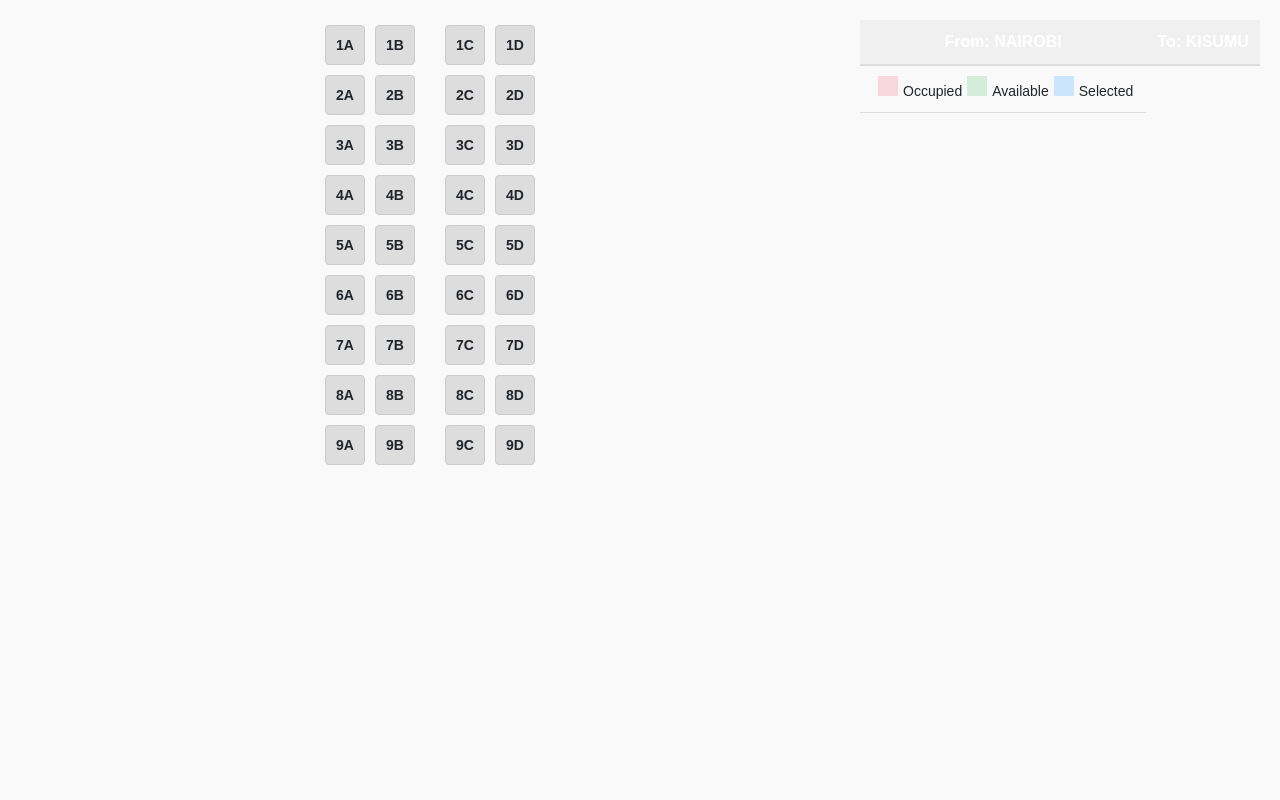
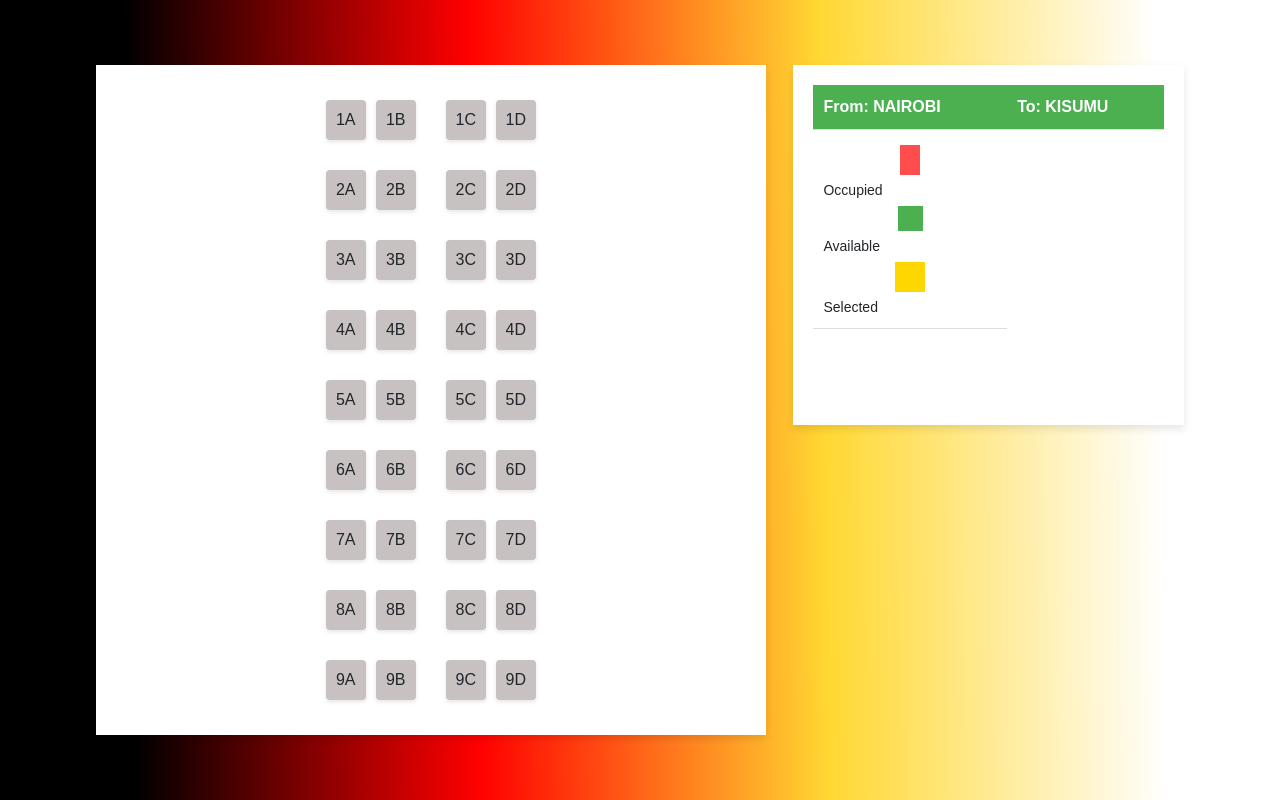
Before and after one commit to robemike/Bus-booking-client, a React (Create React App) app: page /seats in a window 1280 px wide. Built offline with nearby package versions, Linux system fonts and the light colour scheme.

Commit message:
seats updated

```diff
--- a/src/components/customer/seats.css
+++ b/src/components/customer/seats.css
@@ -1,89 +1,104 @@
 
+.container-seats {
+  display: flex;
+  justify-content: center;
+  align-items: center;
+  min-height: 100vh;
+  padding: 20px;
+  background: linear-gradient(89.2deg, rgb(0, 0, 0) 10.4%, rgb(255, 0, 0) 37.1%, rgb(255, 216, 51) 64.3%, rgb(255, 255, 255) 90.5%);
+}
 
 .seats-customer {
-  display: grid;
-  grid-template-columns: repeat(12, 1fr);
-  gap: 20px;
-  padding: 20px;
-  background-color: #f9f9f9;
-  height: 100vh;
+  display: flex;
+  justify-content: space-around;
+  align-items: flex-start;
+  width: 90%;
+  max-width: 1200px;
 }
 
 .seating-customer {
-  grid-column: span 8;
   display: flex;
   flex-direction: column;
+  justify-content: center;
   align-items: center;
-  overflow-y: auto;
+  width: 60%;
+  padding: 20px;
+  background-color: white;
+  box-shadow: 0px 4px 8px rgba(0, 0, 0, 0.1);
+}
+
+.seating-destination {
+  display: flex;
+  justify-content: center;
+  align-items: center;
+  width: 35%;
+  padding: 20px;
+  background-color: white;
+  box-shadow: 0px 4px 8px rgba(0, 0, 0, 0.1);
+}
+
+.container-tickets {
+  width: 100%;
+  height: 40vh;
+}
+
+.destination-table {
+  width: 100%;
+  text-align: center;
+  border-spacing: 0;
+}
+
+.destination-table th,
+.destination-table td {
+  padding: 10px;
+}
+
+.rectangle {
+  display: block;
+  margin: 5px auto;
+}
+
+.occupied {
+  background-color: #ff4c4c;
+  width: 20px;
+  height: 30px;
+}
+
+.available {
+  background-color: #4caf50;
+  width: 25px;
+  height: 25px;
+}
+
+.selected {
+  background-color: #ffd700;
+  width: 30px;
+  height: 30px;
 }
 
 .seat-row {
   display: flex;
   justify-content: center;
-  margin: 5px 0;
+  margin: 10px 0;
 }
 
 .seat {
   width: 40px;
   height: 40px;
-  background-color: #ddd;
-  border: 1px solid #ccc;
+  margin: 5px;
+  background-color: #c7c1c1;
+  text-align: center;
+  line-height: 40px;
   border-radius: 4px;
-  display: flex;
-  justify-content: center;
-  align-items: center;
-  margin: 0 5px;
-  font-size: 14px;
-  font-weight: bold;
+  box-shadow: 0px 2px 4px rgba(0, 0, 0, 0.1);
+  transition: background-color 0.3s, transform 0.3s;
+}
+
+.seat:hover {
+  background-color: #a1a1a1;
+  transform: scale(1.1);
 }
 
 .vertical-space {
   width: 20px;
 }
-
-.seating-destination {
-  grid-column: span 4;
-  display: flex;
-  flex-direction: column;
-  align-items: center;
-}
-
-.destination-table {
-  width: 100%;
-  border-collapse: collapse;
-  font-size: 14px;
-}
-
-.destination-table th,
-.destination-table td {
-  padding: 10px;
-  text-align: center;
-}
-
-.destination-table th {
-  background-color: #f0f0f0;
-  border-bottom: 2px solid #ddd;
-}
-
-.destination-table td {
-  border-bottom: 1px solid #ddd;
-}
-
-.rectangle {
-  width: 20px;
-  height: 20px;
-  display: inline-block;
-  margin: 0 5px;
-}
-
-.rectangle:nth-of-type(1) {
-  background-color: #f8d7da;
-}
-
-.rectangle:nth-of-type(2) {
-  background-color: #d4edda;
-}
-
-.rectangle:nth-of-type(3) {
-  background-color: #cce5ff;
-}
--- a/src/components/customer/seats.js
+++ b/src/components/customer/seats.js
@@ -39,6 +39,8 @@ function Seats() {
 
   const createDestinationTable = () => {
     return (
+    <div className="container-tickets">
+
       <table className="destination-table">
         <thead>
           <tr>
@@ -49,21 +51,24 @@ function Seats() {
         <tbody>
           <tr>
             <td>
-              <div className="rectangle"/>
+              <div className="rectangle occupied"/>
                <span>Occupied</span>
-              <div className="rectangle" />
+              <div className="rectangle available" />
               <span>Available</span>
-              <div className="rectangle" />
+              <div className="rectangle selected" />
               <span>Selected</span>
             </td>
 
           </tr>
         </tbody>
       </table>
+
+    </div>
     );
   };
 
   return (
+    <div className="container-seats">
       <div className="seats-customer">
         <div className="seating-customer">
           {createSeats()}
@@ -72,6 +77,7 @@ function Seats() {
           {createDestinationTable()}
         </div>
       </div>
+    </div>
   );
 }
 
```
Lines whose indentation alone changed are shown as unchanged.
